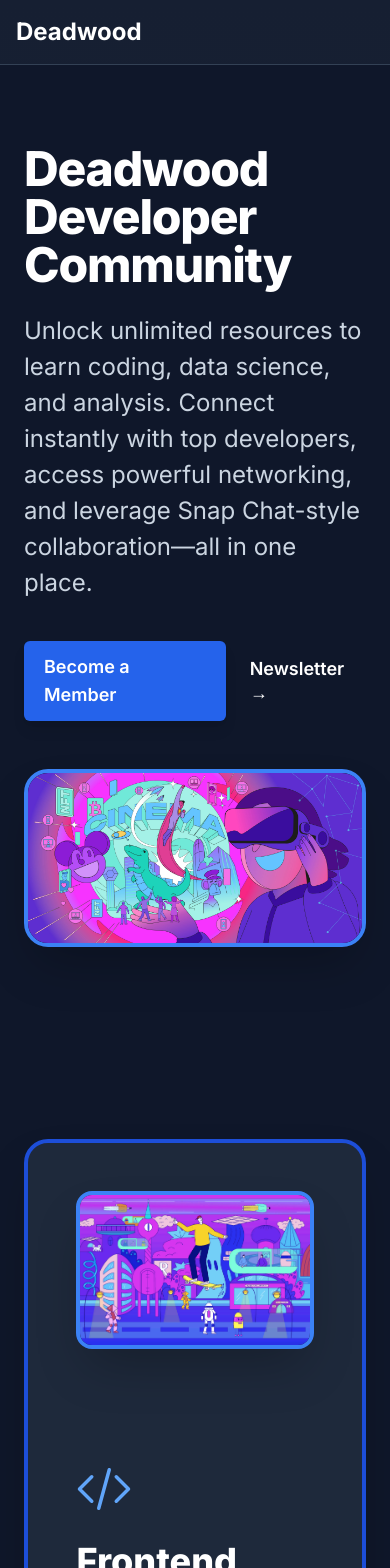
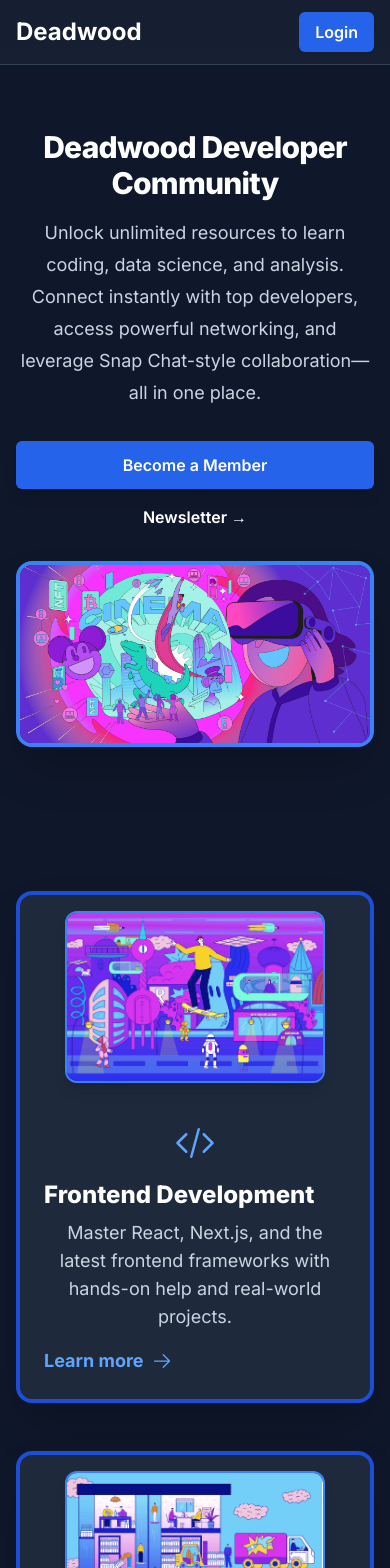
Before and after one commit to oldwestsolutions/deadwood, a Next.js app: page / in a window 390 px wide. Shown: the top 1568 px of the page. Built offline with nearby package versions, Linux system fonts and the light colour scheme.

Commit message:
Add Login button to Navbar and optimize homepage for mobile devices

```diff
--- a/src/app/page.tsx
+++ b/src/app/page.tsx
@@ -61,35 +61,35 @@
     <div className="min-h-screen bg-slate-900">
       {/* Hero Section */}
       <section className="relative isolate overflow-hidden">
-        <div className="mx-auto max-w-7xl px-6 pb-24 pt-10 sm:pb-32 lg:flex lg:px-8 lg:py-40 items-center">
+        <div className="mx-auto max-w-7xl px-4 sm:px-6 pb-16 pt-8 sm:pb-24 lg:flex lg:px-8 lg:py-32 items-center flex-col-reverse lg:flex-row">
           {/* Left column: text, buttons, etc. */}
-          <div className="mx-auto max-w-2xl flex-shrink-0 lg:mx-0 lg:max-w-xl lg:pt-8 text-white">
-            <h1 className="mt-10 text-5xl font-extrabold tracking-tight text-white sm:text-7xl">
+          <div className="w-full max-w-2xl flex-shrink-0 mx-auto lg:mx-0 lg:max-w-xl lg:pt-8 text-white text-center lg:text-left">
+            <h1 className="mt-8 text-3xl sm:text-4xl md:text-5xl font-extrabold tracking-tight text-white">
               Deadwood Developer Community
             </h1>
-            <p className="mt-6 text-2xl leading-9 text-slate-300">
+            <p className="mt-4 sm:mt-6 text-lg sm:text-xl md:text-2xl leading-8 text-slate-300">
               Unlock unlimited resources to learn coding, data science, and analysis. Connect instantly with top developers, access powerful networking, and leverage Snap Chat-style collaboration—all in one place.
             </p>
-            <div className="mt-10 flex items-center gap-x-6">
+            <div className="mt-8 flex flex-col sm:flex-row items-center gap-4 sm:gap-x-6 justify-center lg:justify-start">
               <Link
                 href="/join"
-                className="rounded-md bg-blue-600 px-5 py-3 text-lg font-semibold text-white shadow-lg hover:bg-blue-500 focus-visible:outline focus-visible:outline-2 focus-visible:outline-offset-2 focus-visible:outline-blue-600"
+                className="rounded-md bg-blue-600 px-5 py-3 text-base sm:text-lg font-semibold text-white shadow-lg hover:bg-blue-500 focus-visible:outline focus-visible:outline-2 focus-visible:outline-offset-2 focus-visible:outline-blue-600 w-full sm:w-auto text-center"
               >
                 Become a Member
               </Link>
-              <Link href="/newsletter" className="text-lg font-semibold leading-6 text-white">
+              <Link href="/newsletter" className="text-base sm:text-lg font-semibold leading-6 text-white w-full sm:w-auto text-center">
                 Newsletter <span aria-hidden="true">→</span>
               </Link>
             </div>
           </div>
           {/* Right column: image */}
-          <div className="flex-1 flex justify-center items-center mt-12 md:mt-0 lg:ml-16">
+          <div className="w-full flex justify-center items-center mt-8 mb-4 lg:mt-0 lg:ml-16">
             <Image
               src="/nftart.jpeg"
               alt="NFT Art"
-              width={800}
-              height={540}
-              className="rounded-3xl shadow-2xl object-cover border-4 border-blue-500 max-w-full h-auto"
+              width={400}
+              height={270}
+              className="rounded-2xl shadow-2xl object-cover border-4 border-blue-500 max-w-full h-auto"
               priority
             />
           </div>
@@ -97,27 +97,27 @@
       </section>
 
       {/* Categories Section */}
-      <div className="mx-auto max-w-7xl px-6 lg:px-8 py-24 sm:py-32">
-        <div className="flex flex-col gap-20">
+      <div className="mx-auto max-w-7xl px-4 sm:px-6 lg:px-8 py-16 sm:py-24">
+        <div className="flex flex-col gap-12 sm:gap-16">
           {categories.map((category, idx) => (
-            <section key={category.name} className={`flex flex-col-reverse md:flex-row items-center bg-slate-800 rounded-3xl shadow-2xl overflow-hidden border-4 border-blue-700 ${idx % 2 === 1 ? 'md:flex-row-reverse' : ''}`}>
+            <section key={category.name} className={`flex flex-col-reverse md:flex-row items-center bg-slate-800 rounded-2xl shadow-2xl overflow-hidden border-4 border-blue-700 ${idx % 2 === 1 ? 'md:flex-row-reverse' : ''}`}>
               {/* Left: Icon, Title, Description, Link */}
-              <div className="flex-1 p-16 flex flex-col items-start justify-center">
-                <category.icon className="h-14 w-14 text-blue-400 mb-6" aria-hidden="true" />
-                <h3 className="text-4xl font-extrabold text-white mb-4">{category.name}</h3>
-                <p className="text-2xl text-slate-300 mb-8">{category.description}</p>
-                <Link href={category.href} className="inline-flex items-center text-blue-400 font-bold hover:underline text-2xl">
-                  Learn more <ArrowRightIcon className="ml-3 h-7 w-7" />
+              <div className="flex-1 p-6 sm:p-10 flex flex-col items-start justify-center text-center md:text-left">
+                <category.icon className="h-10 w-10 sm:h-14 sm:w-14 text-blue-400 mb-4 sm:mb-6 mx-auto md:mx-0" aria-hidden="true" />
+                <h3 className="text-2xl sm:text-4xl font-extrabold text-white mb-2 sm:mb-4">{category.name}</h3>
+                <p className="text-lg sm:text-2xl text-slate-300 mb-4 sm:mb-8">{category.description}</p>
+                <Link href={category.href} className="inline-flex items-center text-blue-400 font-bold hover:underline text-lg sm:text-2xl">
+                  Learn more <ArrowRightIcon className="ml-2 sm:ml-3 h-5 w-5 sm:h-7 sm:w-7" />
                 </Link>
               </div>
               {/* Right: Image */}
-              <div className="flex-1 flex justify-center items-center p-12">
+              <div className="flex-1 flex justify-center items-center p-4 sm:p-8">
                 <Image
                   src={category.image}
                   alt={category.name + ' image'}
-                  width={520}
-                  height={340}
-                  className="rounded-2xl shadow-2xl object-cover max-w-full h-auto border-4 border-blue-500"
+                  width={260}
+                  height={180}
+                  className="rounded-xl shadow-lg object-cover max-w-full h-auto border-2 border-blue-500"
                 />
               </div>
             </section>
@@ -126,33 +126,33 @@
       </div>
 
       {/* Resources Section */}
-      <div className="bg-slate-800 py-24 sm:py-32">
-        <div className="mx-auto max-w-7xl px-6 lg:px-8">
+      <div className="bg-slate-800 py-16 sm:py-24">
+        <div className="mx-auto max-w-7xl px-4 sm:px-6 lg:px-8">
           <div className="mx-auto max-w-2xl lg:text-center">
             <h2 className="text-base font-semibold leading-7 text-blue-400">Resources</h2>
-            <p className="mt-2 text-3xl font-bold tracking-tight text-white sm:text-4xl">
+            <p className="mt-2 text-2xl sm:text-3xl font-bold tracking-tight text-white">
               Unlimited Developer Resources
             </p>
-            <p className="mt-6 text-lg leading-8 text-slate-300">
+            <p className="mt-4 sm:mt-6 text-base sm:text-lg leading-8 text-slate-300">
               Access documentation, code examples, video tutorials, and community forums to accelerate your learning and connect with the best in tech.
             </p>
           </div>
-          <div className="mx-auto mt-16 max-w-2xl sm:mt-20 lg:mt-24 lg:max-w-none">
-            <dl className="grid max-w-xl grid-cols-1 gap-x-8 gap-y-16 lg:max-w-none lg:grid-cols-2">
+          <div className="mx-auto mt-10 sm:mt-16 max-w-2xl lg:mt-20 lg:max-w-none">
+            <dl className="grid max-w-xl grid-cols-1 gap-x-8 gap-y-12 sm:gap-y-16 lg:max-w-none lg:grid-cols-2">
               {resources.map((resource) => (
                 <div key={resource.name} className="flex flex-col">
-                  <dt className="text-base font-semibold leading-7 text-white">
+                  <dt className="text-base sm:text-lg font-semibold leading-7 text-white">
                     {resource.name}
                   </dt>
-                  <dd className="mt-4 flex flex-auto flex-col text-base leading-7 text-slate-300">
+                  <dd className="mt-2 sm:mt-4 flex flex-auto flex-col text-base sm:text-lg leading-7 text-slate-300">
                     <p className="flex-auto">
                       {resource.name === "Documentation" && "Browse our ever-growing, in-depth documentation for every major technology and tool."}
                       {resource.name === "Code Examples" && "Explore real code samples, reusable snippets, and full-stack solutions."}
                       {resource.name === "Video Tutorials" && "Watch step-by-step video guides and master new skills visually."}
                       {resource.name === "Community Forums" && "Join live discussions, ask questions, and network with top developers worldwide."}
                     </p>
-                    <p className="mt-6">
-                      <Link href={resource.href} className="text-sm font-semibold leading-6 text-blue-400">
+                    <p className="mt-4 sm:mt-6">
+                      <Link href={resource.href} className="text-sm sm:text-base font-semibold leading-6 text-blue-400">
                         Learn more <span aria-hidden="true">→</span>
                       </Link>
                     </p>
--- a/src/components/Navbar.tsx
+++ b/src/components/Navbar.tsx
@@ -12,6 +12,14 @@
               Deadwood
             </Link>
           </div>
+          <div className="flex items-center">
+            <Link
+              href="/login"
+              className="rounded-md bg-blue-600 px-4 py-2 text-base font-semibold text-white shadow-sm hover:bg-blue-500 focus-visible:outline focus-visible:outline-2 focus-visible:outline-offset-2 focus-visible:outline-blue-600"
+            >
+              Login
+            </Link>
+          </div>
         </div>
       </div>
     </nav>
```
